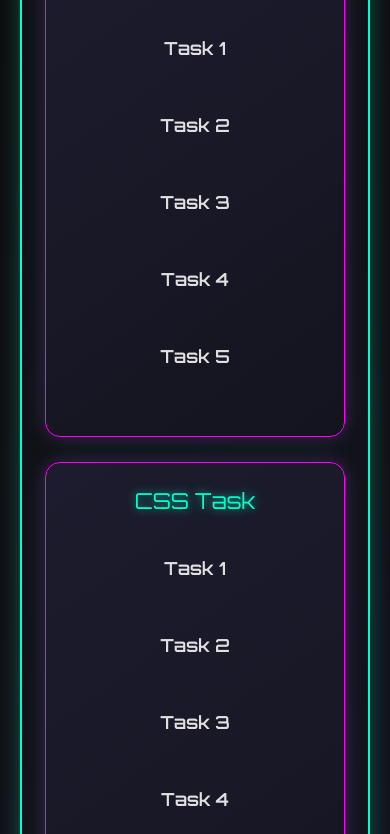
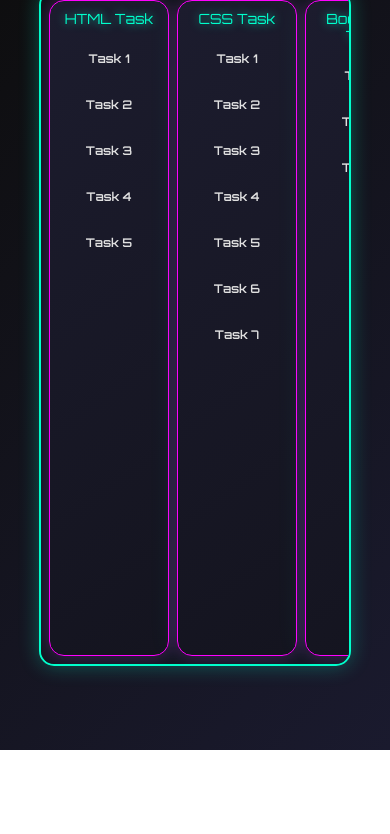
Before and after one commit to Rohan-Gautam/MERN-Stack-Progress, a plain HTML site: page index.html in a window 390 px wide. Shown: the part 94-928 px from the top of the page. After the commit the page ends 844 px from the top, so only its background shows below. Drawn offline with nearby package versions, Linux system fonts and the light colour scheme; a script that the page names is missing.

Commit message:
javascript task added

```diff
--- a/style.css
+++ b/style.css
@@ -16,7 +16,7 @@ body {
     top: 5%;
     left: 50%;
     transform: translate(-50%, -50%);
-    color: cyan;/* Dark grey color */
+    color: cyan;
     font-size: 30px;
     animation: floatAnimation 5s infinite;
 }
@@ -41,24 +41,37 @@ body {
     border: 2px solid #00ffcc;
     box-shadow: 0 0 20px rgba(0, 255, 204, 0.3);
     display: flex;
-    justify-content: center;
-    gap: 25px;
-    flex-wrap: wrap;
-    max-width: 90vw;
+    flex-direction: row;
+    flex-wrap: nowrap;
+    justify-content: space-between;
+    gap: 15px;
+    width: 80vw;
+    max-width: 80vw;
+    height: 80vh;
+    max-height: 80vh;
+    overflow-x: auto;
+    overflow-y: auto;
     backdrop-filter: blur(12px);
+    box-sizing: border-box;
 }
 
 /* Individual Menu Cards */
 .menu {
     background: linear-gradient(145deg, #1c1c2e, #14141f);
-    padding: 25px;
+    padding: 20px;
     border-radius: 15px;
     border: 1px solid #ff00ff;
     box-shadow: 0 0 15px rgba(255, 0, 255, 0.2), 0 0 30px rgba(0, 255, 204, 0.1);
-    width: 300px;
+    flex: 1;
+    min-width: 200px;
+    max-width: 22%;
     text-align: center;
     transition: transform 0.4s ease, box-shadow 0.4s ease;
     backdrop-filter: blur(8px);
+    display: flex;
+    flex-direction: column;
+    justify-content: flex-start;
+    box-sizing: border-box;
 }
 
 /* Hover Effect */
@@ -71,8 +84,8 @@ body {
 /* Menu Heading */
 .menu h2 {
     color: #00ffcc;
-    font-size: 22px;
-    margin-bottom: 15px;
+    font-size: 20px;
+    margin-bottom: 12px;
     text-shadow: 0 0 10px rgba(0, 255, 204, 0.7);
 }
 
@@ -80,12 +93,14 @@ body {
 .menu ul {
     list-style: none;
     padding: 0;
+    flex-grow: 1;
+    overflow-y: auto;
 }
 
 /* List Items */
 .menu li {
-    margin: 15px 0;
-    font-size: 18px;
+    margin: 12px 0;
+    font-size: 16px;
     font-weight: 600;
     color: #e0e0e0;
     transition: color 0.3s ease, transform 0.3s ease, text-shadow 0.3s ease;
@@ -102,7 +117,7 @@ body {
 .menu ul a {
     text-decoration: none;
     display: block;
-    padding: 10px 0;
+    padding: 8px 0;
     border-radius: 8px;
     transition: background 0.3s ease, box-shadow 0.3s ease;
 }
@@ -112,3 +127,65 @@ body {
     background: rgba(255, 0, 255, 0.15);
     box-shadow: 0 0 15px rgba(255, 0, 255, 0.4);
 }
+
+/* Responsive Adjustments */
+@media (max-width: 1200px) {
+    .menu {
+        min-width: 180px;
+        max-width: 23%;
+        padding: 15px;
+    }
+    .menu h2 {
+        font-size: 18px;
+    }
+    .menu li {
+        font-size: 14px;
+        margin: 10px 0;
+    }
+}
+
+@media (max-width: 768px) {
+    .menu-container {
+        padding: 10px;
+        gap: 10px;
+    }
+    .menu {
+        min-width: 150px;
+        max-width: 24%;
+        padding: 12px;
+    }
+    .menu h2 {
+        font-size: 16px;
+        margin-bottom: 10px;
+    }
+    .menu li {
+        font-size: 13px;
+        margin: 8px 0;
+    }
+    .header-text {
+        font-size: 24px;
+    }
+}
+
+@media (max-width: 480px) {
+    .menu-container {
+        padding: 8px;
+        gap: 8px;
+    }
+    .menu {
+        min-width: 120px;
+        max-width: 24%;
+        padding: 10px;
+    }
+    .menu h2 {
+        font-size: 14px;
+        margin-bottom: 8px;
+    }
+    .menu li {
+        font-size: 12px;
+        margin: 6px 0;
+    }
+    .header-text {
+        font-size: 20px;
+    }
+}
```
